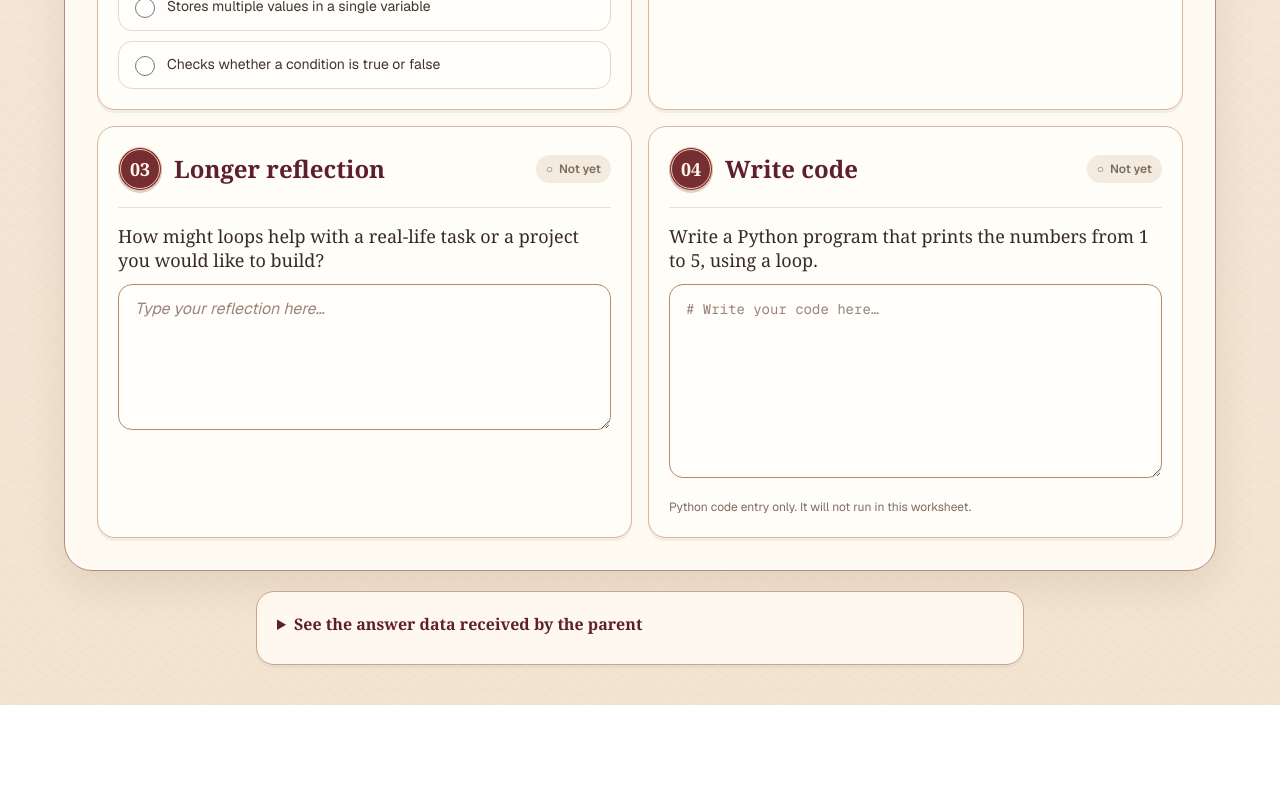
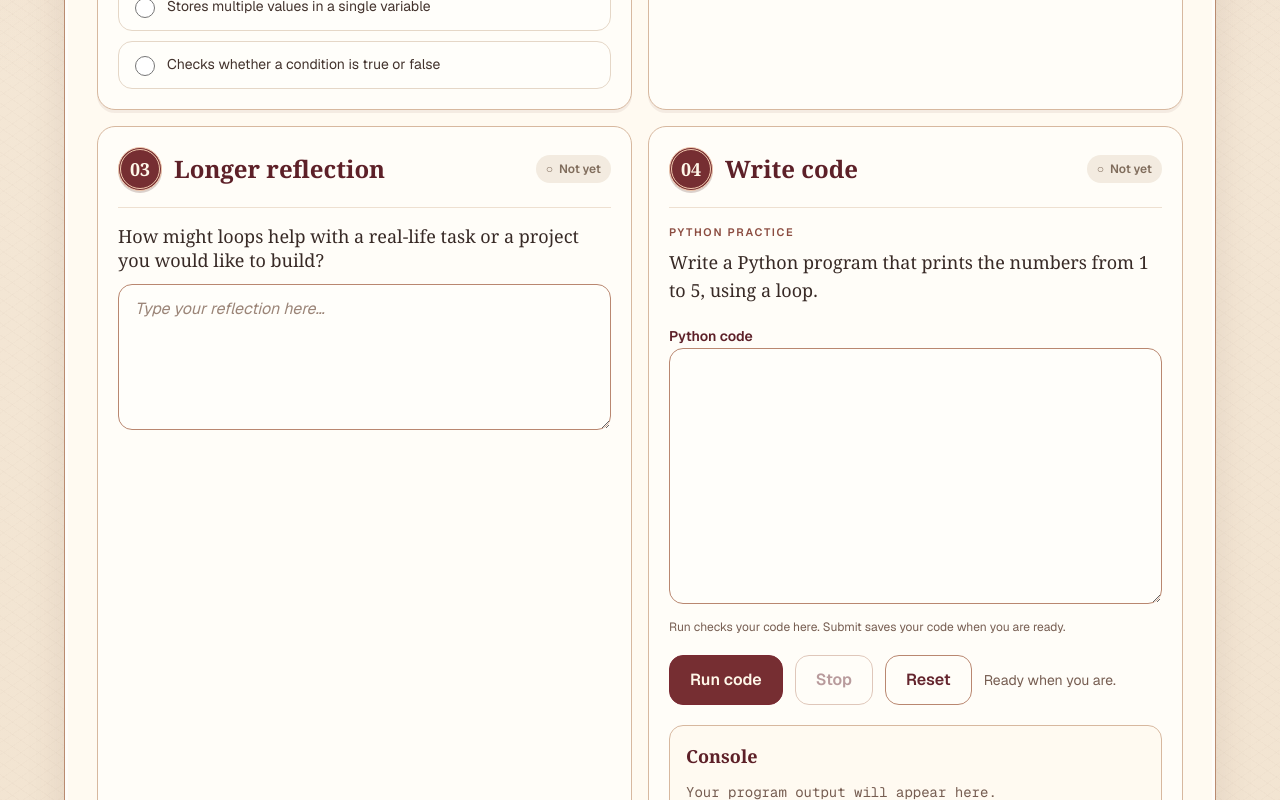
Before and after one commit to 2026-Arizona-Opportunity-Hack/WTHelly-CodinginColor, a Next.js app: page /demo/worksheets in a window 1280 px wide. Shown: the part 780-1580 px from the top of the page. Before the commit the page ends 1485 px from the top, so only its background shows below. Built offline with nearby package versions, Linux system fonts and the light colour scheme.

Commit message:
Run Python in the browser for worksheet code questions (RUN-1, RUN-3)

```diff
--- a/components/activities/worksheet-activity.tsx
+++ b/components/activities/worksheet-activity.tsx
@@ -1,6 +1,7 @@
 "use client";
 
 import { useId, useRef, useState } from "react";
+import { PythonRunner } from "./python-runner";
 
 export type WorksheetQuestion =
   | {
@@ -166,6 +167,14 @@ export function WorksheetActivity({ content, initialAnswers, onChange }: Workshe
                       })}
                     </div>
                   </fieldset>
+                ) : question.kind === "code" ? (
+                  // The embedded runner renders the prompt itself, so it is not repeated here.
+                  <PythonRunner
+                    embedded
+                    prompt={question.prompt}
+                    code={typeof answers[question.id] === "string" ? (answers[question.id] as string) : ""}
+                    onChange={(code) => updateAnswer(question.id, code)}
+                  />
                 ) : (
                   <div className="min-w-0 space-y-3">
                     <label
@@ -184,27 +193,14 @@ export function WorksheetActivity({ content, initialAnswers, onChange }: Workshe
                         className="min-h-12 w-full min-w-0 rounded-xl border border-[#b98770] bg-[#fffefa] px-4 py-3 text-base text-[#382a26] placeholder:italic placeholder:text-[#9b8578] outline-none transition focus-visible:ring-2 focus-visible:ring-[#7a2932] focus-visible:ring-offset-2 focus-visible:ring-offset-[#fffdf8]"
                       />
                     ) : (
-                      <>
-                        <textarea
-                          id={questionDomId}
-                          rows={question.kind === "code" ? 7 : 5}
-                          value={typeof answers[question.id] === "string" ? answers[question.id] : ""}
-                          onChange={(event) => updateAnswer(question.id, event.target.value)}
-                          placeholder={question.kind === "code" ? "# Write your code here…" : "Type your reflection here…"}
-                          spellCheck={question.kind !== "code"}
-                          autoCapitalize={question.kind === "code" ? "off" : undefined}
-                          autoCorrect={question.kind === "code" ? "off" : undefined}
-                          aria-describedby={question.kind === "code" ? `${questionDomId}-hint` : undefined}
-                          className={`w-full min-w-0 resize-y rounded-xl border border-[#b98770] bg-[#fffefa] px-4 py-3 text-base leading-6 text-[#382a26] placeholder:italic placeholder:text-[#9b8578] outline-none transition focus-visible:ring-2 focus-visible:ring-[#7a2932] focus-visible:ring-offset-2 focus-visible:ring-offset-[#fffdf8] ${
-                            question.kind === "code" ? "font-mono text-sm placeholder:not-italic" : ""
-                          }`}
-                        />
-                        {question.kind === "code" && (
-                          <p id={`${questionDomId}-hint`} className="text-xs leading-5 text-[#806b5e]">
-                            Python code entry only. It will not run in this worksheet.
-                          </p>
-                        )}
-                      </>
+                      <textarea
+                        id={questionDomId}
+                        rows={5}
+                        value={typeof answers[question.id] === "string" ? answers[question.id] : ""}
+                        onChange={(event) => updateAnswer(question.id, event.target.value)}
+                        placeholder="Type your reflection here…"
+                        className="w-full min-w-0 resize-y rounded-xl border border-[#b98770] bg-[#fffefa] px-4 py-3 text-base leading-6 text-[#382a26] placeholder:italic placeholder:text-[#9b8578] outline-none transition focus-visible:ring-2 focus-visible:ring-[#7a2932] focus-visible:ring-offset-2 focus-visible:ring-offset-[#fffdf8]"
+                      />
                     )}
                   </div>
                 )}
```
